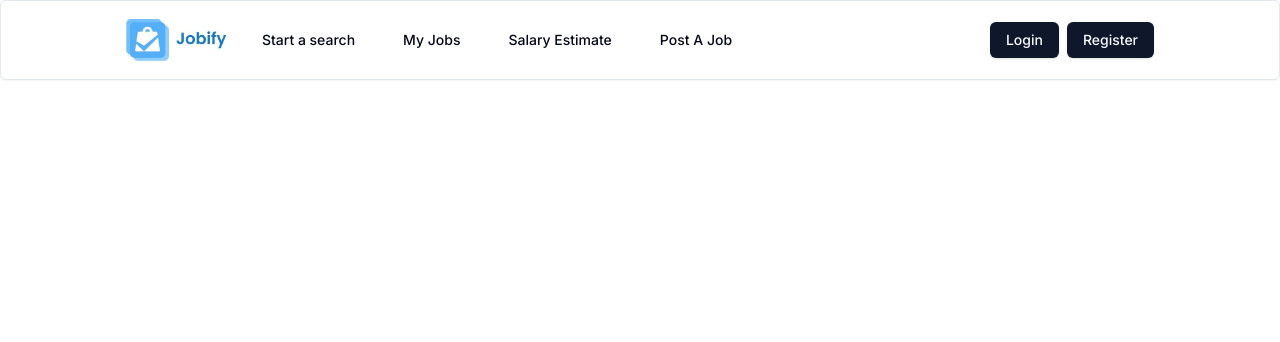
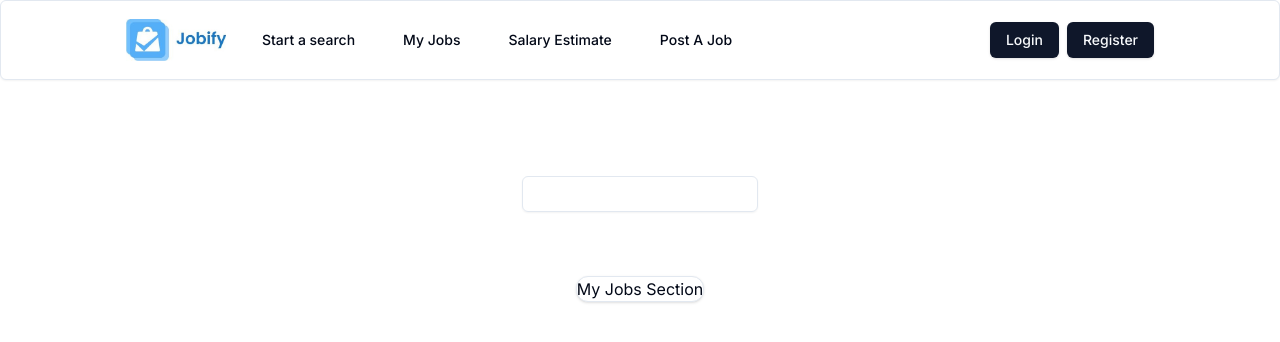
Before and after one commit to Swaraj07082/Jobify, a Next.js app: page /my-jobs in a window 1280 px wide. Shown: the top 342 px of the page. Built offline with nearby package versions, Linux system fonts and the light colour scheme.

Commit message:
my jobs page

```diff
--- a/src/Components/Form.tsx
+++ b/src/Components/Form.tsx
@@ -150,19 +150,8 @@ export function ProfileForm() {
 
     const res = await fetch("/api/jobs", {
       method: "POST",
-      body: JSON.stringify({
-        jobTitle: "edf",
-        companyName: "efgfew",
-        salary: "erfew",
-        salaryType: "ettewd",
-        jobLocation: "r4333",
-        experienceLevel: "er222",
-        skillset: "wwfg",
-        employmentType: "egggr",
-        description: "eggtreweereeeeerrrgrggrgrgreeeegee",
-        companyLogo: "https://eer4r",
-        email: "demo@gmail.com",
-      }),
+      body: JSON.stringify(
+      values)
     });
     // const data = await res.json();
     console.log(res);
--- a/src/app/my-jobs/page.js
+++ b/src/app/my-jobs/page.js
@@ -1,10 +1,26 @@
 import { LoginForm } from '@/Components/LoginForm'
 import React from 'react'
+import {Input} from '../../Components/ui/input'
+import {Card} from '../../Components/ui/card'
 
 export default function page() {
   return (
-    <div>
+<>
 
-    </div>
+<div className='flex flex-col items-center'>
+
+<div className=' mt-24 '>
+<Input/>
+</div>
+
+<div className=' mt-16 '>
+  <Card>
+    My Jobs Section
+  </Card>
+</div>
+
+</div>
+
+</>
   )
 }
```
